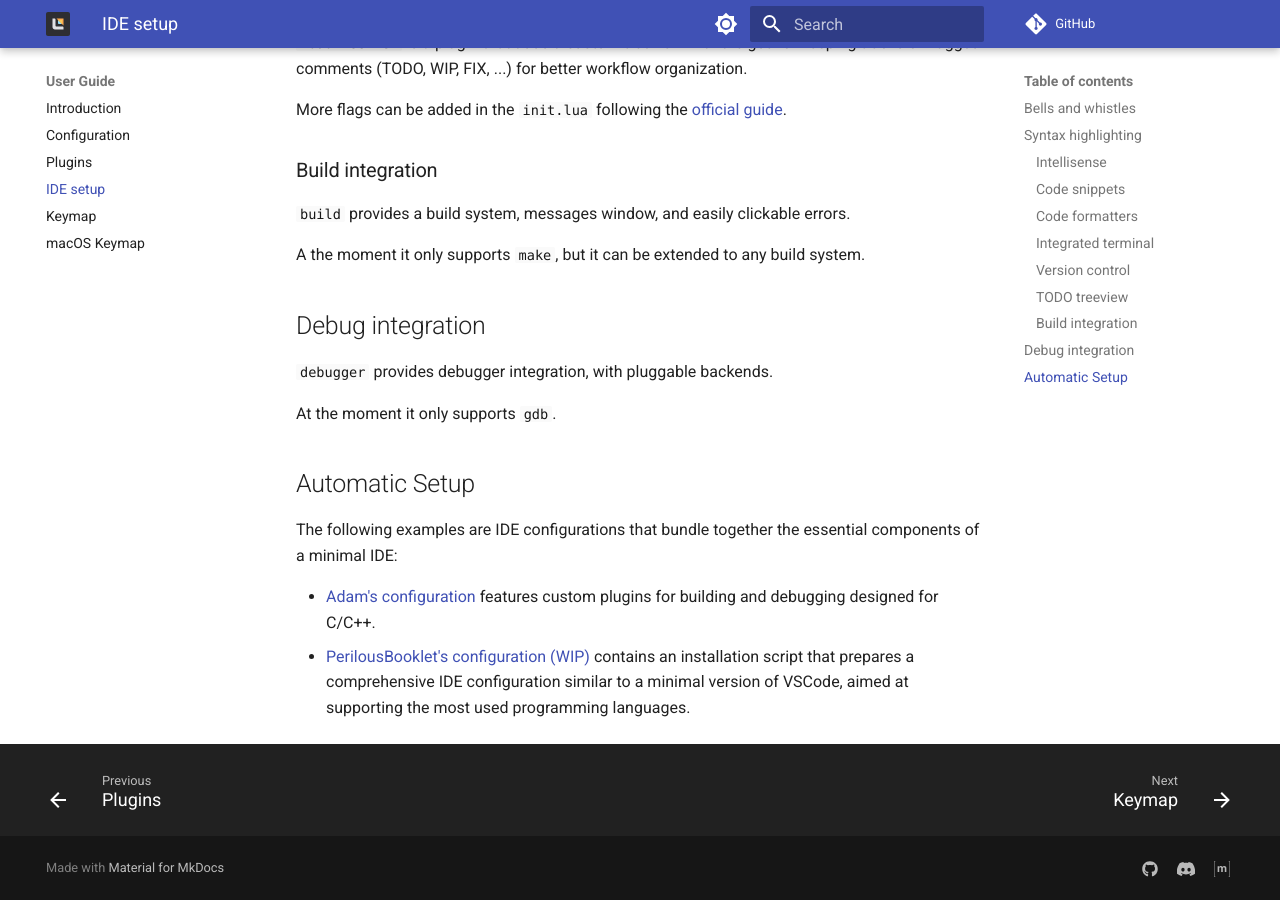
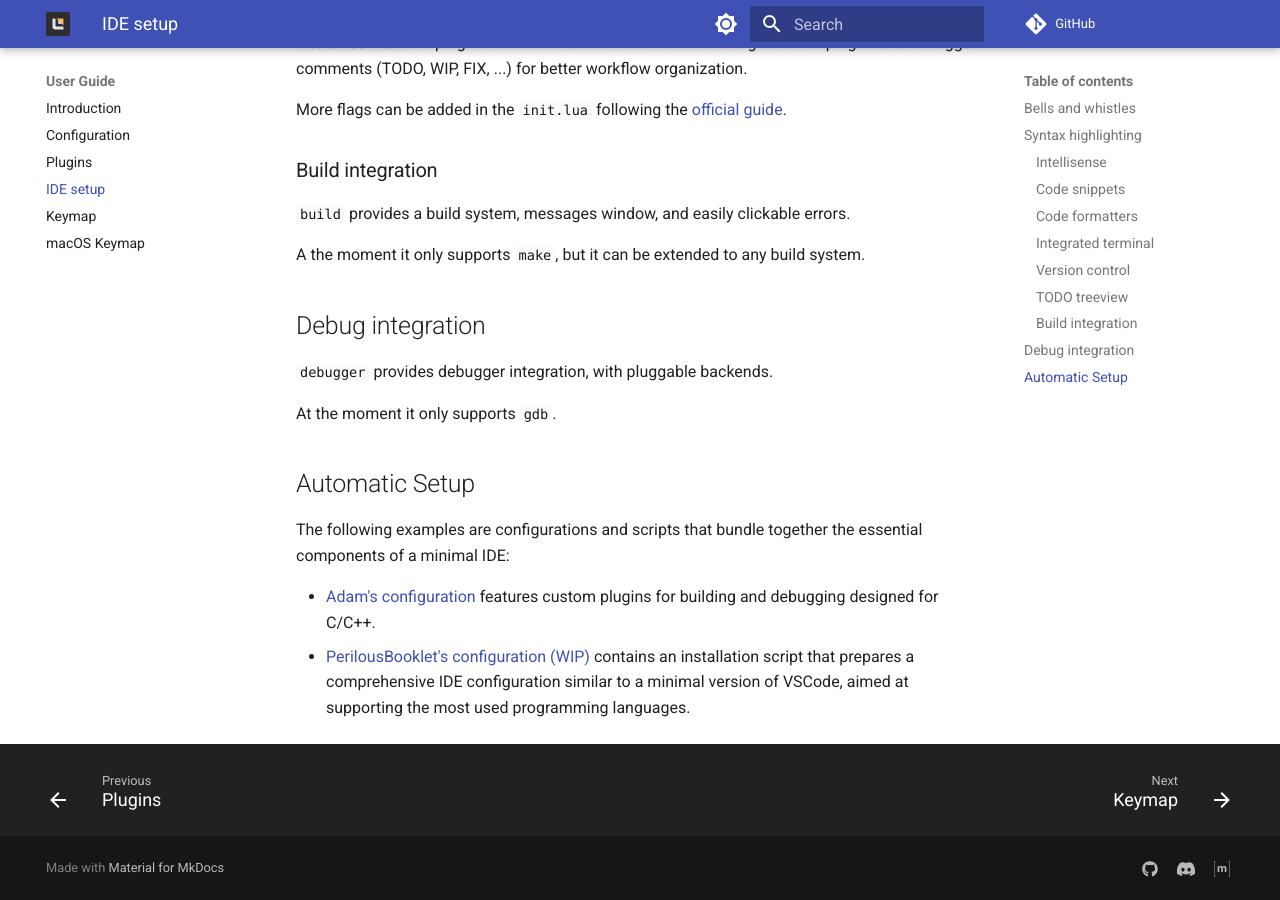
Before and after one commit to lite-xl/lite-xl.github.io, an MkDocs documentation site: the page built from docs/user-guide/ide-setup.md, in a window 1280 px wide and 900 px high, scrolled down 1953 px. Built offline with MkDocs 1.6.1 and Material for MkDocs 9.7.7, drawn with Linux system fonts in a browser that asks for light colours; some web fonts are replaced; comment, search, counter and statistics services are not loaded; the version menu is left out.

Commit message:
Update docs/user-guide/ide-setup.md
Co-authored-by: Takase <20792268+takase1121@users.noreply.github.com>

```diff
--- a/docs/user-guide/ide-setup.md
+++ b/docs/user-guide/ide-setup.md
@@ -67,7 +67,7 @@ A the moment it only supports `make`, but it can be extended to any build system
 At the moment it only supports `gdb`.
 
 ## Automatic Setup
-The following examples are IDE configurations that bundle together the essential components of a minimal IDE:
+The following examples are configurations and scripts that bundle together the essential components of a minimal IDE:
 
 - [Adam's configuration][1] features custom plugins for building and debugging designed for C/C++.
 - [PerilousBooklet's configuration (WIP)][2] contains an installation script that prepares a comprehensive IDE configuration similar to a minimal version of VSCode, aimed at supporting the most used programming languages.
```
